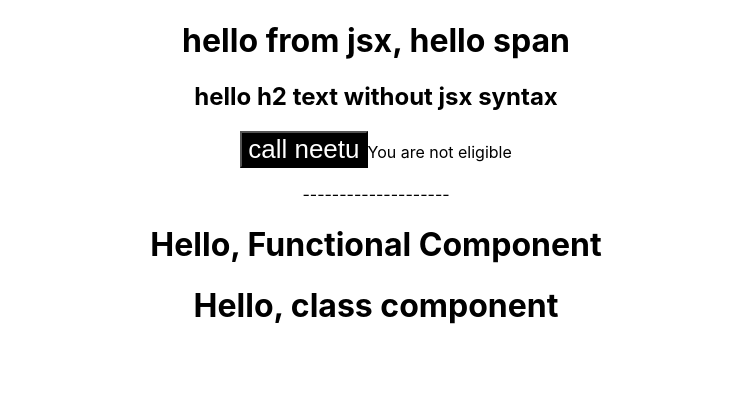
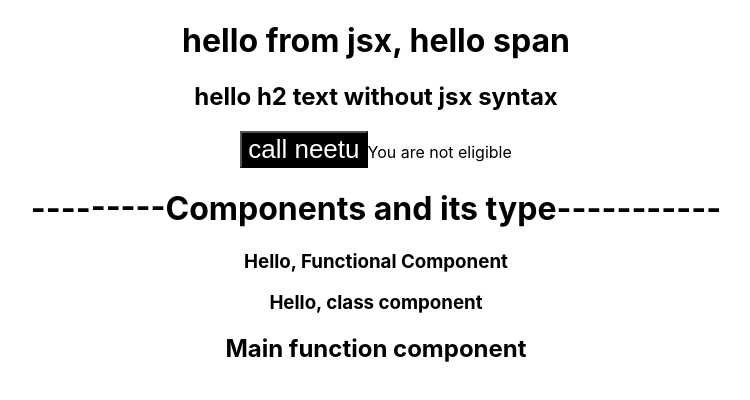
Before and after one commit to neetugond/react-revision, a React (Vite) app in the folder state-mgmt-one/: page / in a window 1280 px wide. Shown: the top 400 px of the page, without its empty margins (264-1014 px from the left). Built offline with nearby package versions, Linux system fonts and the light colour scheme.

Commit message:
function component

```diff
--- a/state-mgmt-one/src/App.jsx
+++ b/state-mgmt-one/src/App.jsx
@@ -2,6 +2,7 @@ import React from 'react'
 import './App.css'
 import JsAndjsx from './JsAndjsx'
 import {FunctionalC, ClassComponent} from './FunctionalClass'
+import { FunctionComponent } from './FunctionComponent'
 
 
 function App() {
@@ -11,6 +12,7 @@ function App() {
       <JsAndjsx />
       <FunctionalC></FunctionalC>
       <ClassComponent></ClassComponent>
+      <FunctionComponent></FunctionComponent>
     </div>
 
   )
--- /dev/null
+++ b/state-mgmt-one/src/FunctionComponent.jsx
@@ -0,0 +1,12 @@
+import React from "react";
+
+// if want to export perticular function
+export const FunctionComponent=()=> {
+    return (
+        <div>
+            <h2>Main function component</h2>
+        </div>
+    )
+
+}
+// export default FunctionComponent
--- a/state-mgmt-one/src/FunctionalClass.jsx
+++ b/state-mgmt-one/src/FunctionalClass.jsx
@@ -15,8 +15,8 @@ const FunctionalC = () => {
     return (
     //   return html
       <div>
-        <p>--------------------</p>
-         <h1>Hello, Functional Component </h1>
+        <h1>---------Components and its type-----------</h1>
+         <h3>Hello, Functional Component </h3>
       </div>
 
   )
@@ -32,10 +32,11 @@ const FunctionalC = () => {
 
 // make class extend liya component ko from react
 class ClassComponent extends React.Component{
+  // render method return html element
   render(){
-    return <h1>
+    return <h3>
       Hello, class component
-    </h1>
+    </h3>
   }
 }
 
```
